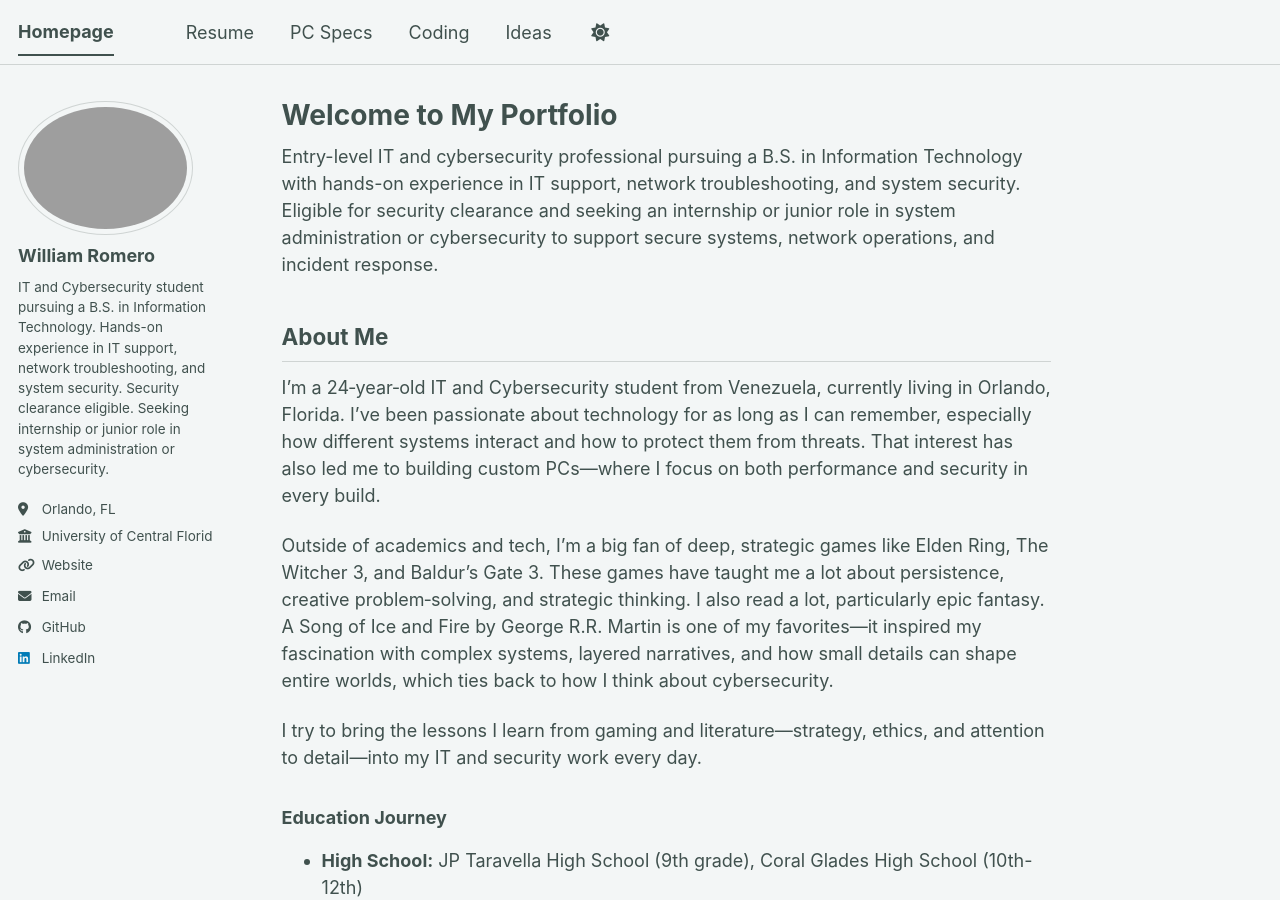
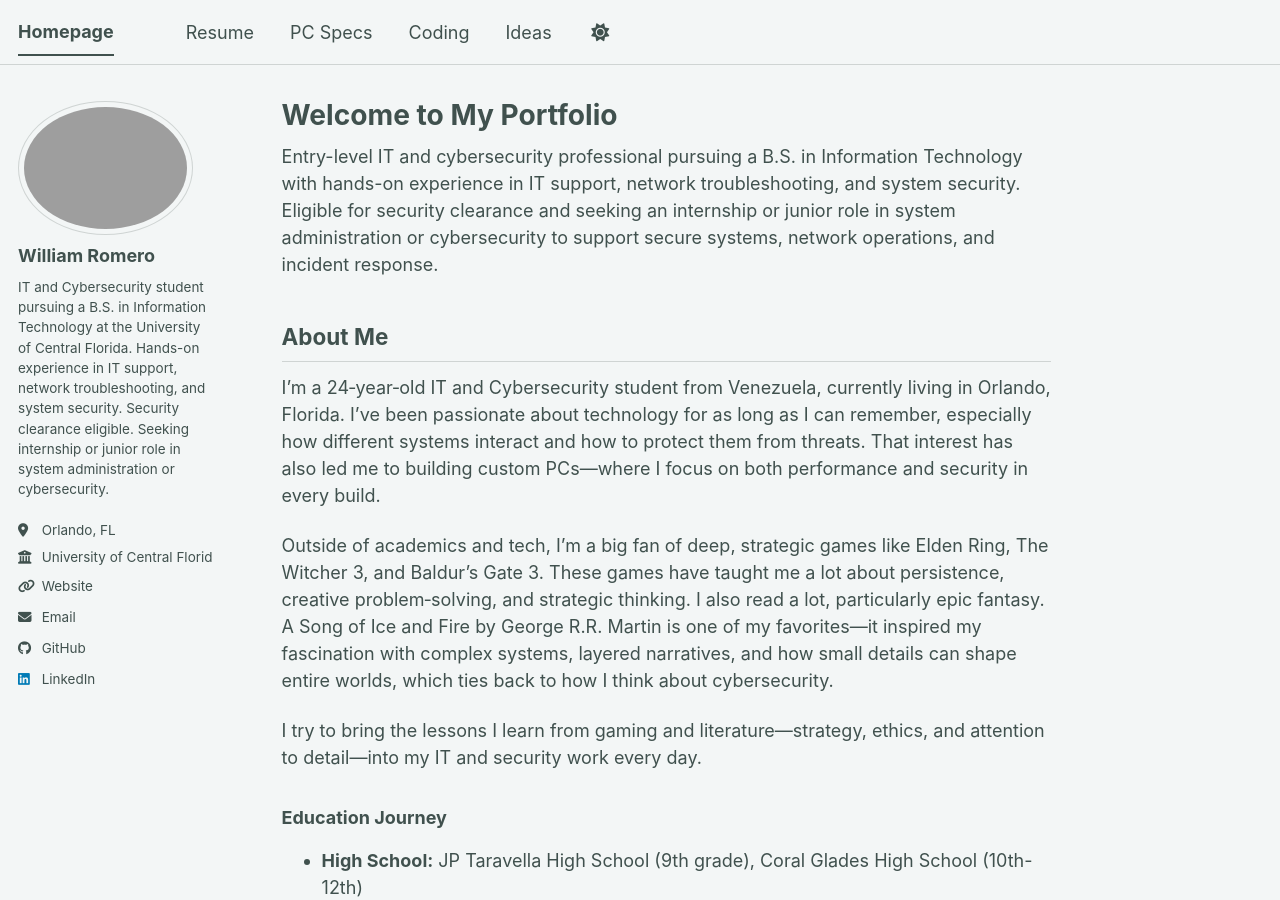
Before and after one commit to williamromero11/williamromero11.github.io, a Jekyll site: the page built from _pages/about.md, in a window 1280 px wide and 900 px high. Built offline with Jekyll 4.4.1, drawn with Linux system fonts in a browser that asks for light colours; a script bundle is joined from its source files by our own code; library files that are not in the unit come from our copies.

Commit message:
Update _config.yml

```diff
--- a/_config.yml
+++ b/_config.yml
@@ -26,7 +26,7 @@ author:
   avatar           : "https://williamromero11.github.io/images/mee.png"
   name             : "William Romero"
   pronouns         : # example: "she/her"
-  bio              : "IT and Cybersecurity student pursuing a B.S. in Information Technology. Hands-on experience in IT support, network troubleshooting, and system security. Security clearance eligible. Seeking internship or junior role in system administration or cybersecurity."
+  bio              : "IT and Cybersecurity student pursuing a B.S. in Information Technology at the University of Central Florida. Hands-on experience in IT support, network troubleshooting, and system security. Security clearance eligible. Seeking internship or junior role in system administration or cybersecurity."
   location         : "Orlando, FL"
   employer         : "University of Central Florida"
   uri              : "https://williamromero11.github.io"
```
